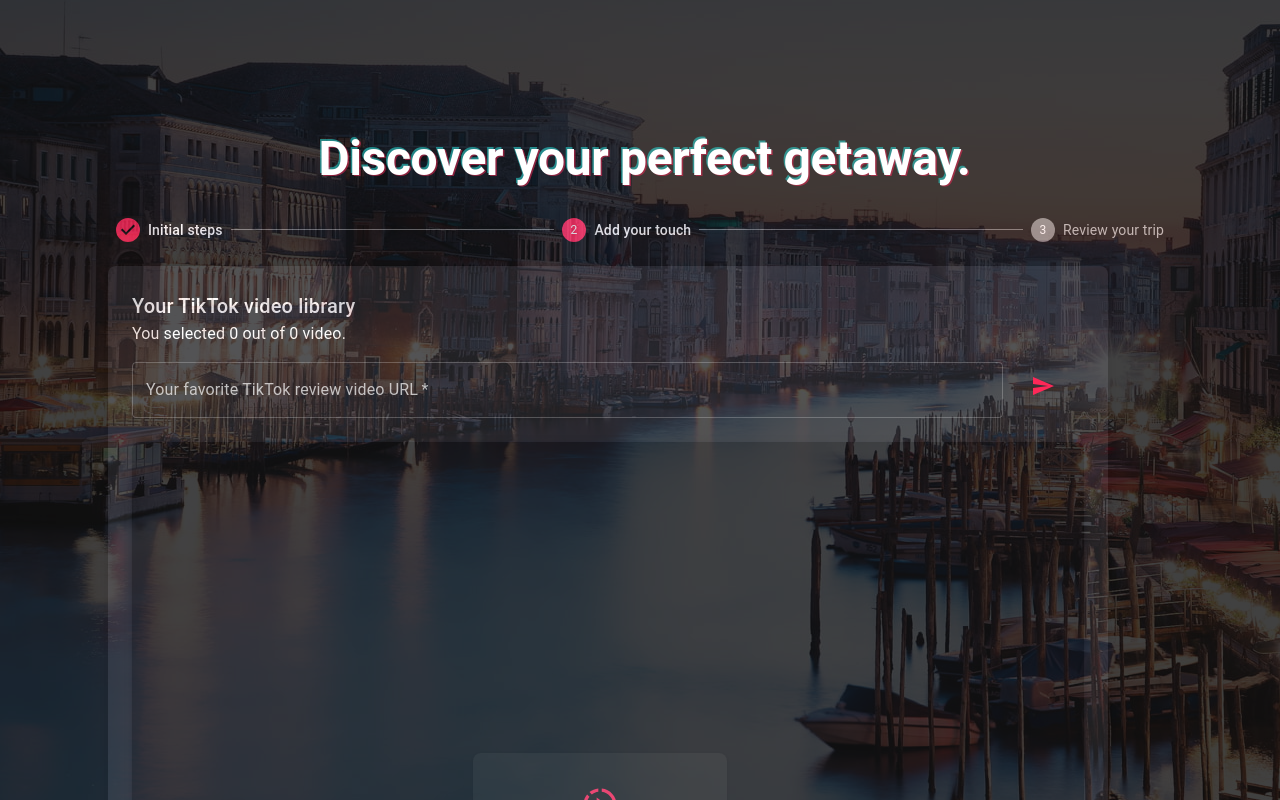
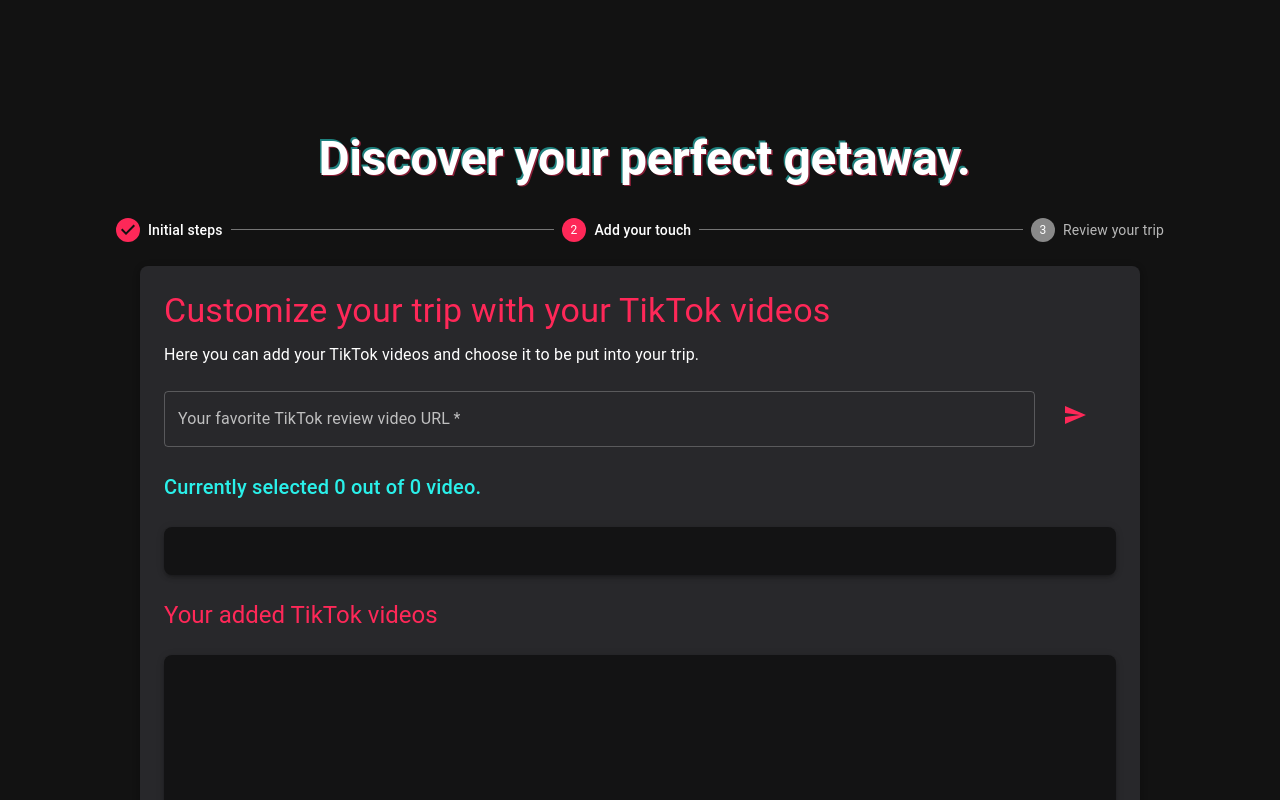
Before and after one commit to VietRocHack/TripPlanner-frontend, a React (Vite) app: page /create-trip in a window 1280 px wide. Both pictures are taken after a click on the button "NEXT". Shown: the top 800 px of the page. Built offline with nearby package versions, Linux system fonts and the light colour scheme.

Commit message:
Add videodisplay

```diff
--- a/src/components/VideoSelector/VideoDisplay/VideoDisplay.tsx
+++ b/src/components/VideoSelector/VideoDisplay/VideoDisplay.tsx
@@ -9,7 +9,6 @@ import {
   Typography,
   IconButton,
   SxProps,
-  Theme,
 } from "@mui/material";
 import { TikTokVideoObject } from "../../../utils/types";
 import SlowMotionVideoIcon from "@mui/icons-material/SlowMotionVideo";
@@ -25,7 +24,10 @@ interface VideoDisplayProps {
   listVid: TikTokVideoObject[];
   handleDeleteVid: (index: number, video: TikTokVideoObject) => void;
   handleChangeVid: (video: TikTokVideoObject) => void;
-  sx?: SxProps<Theme>;
+  orientation: "vertical" | "horizontal";
+  videosPerRow?: number;
+  minimalSettings?: boolean;
+  sx: SxProps | undefined;
 }
 
 const joyTheme = extendJoyTheme({
@@ -41,16 +43,78 @@ export default function VideoDisplay({
   listVid,
   handleDeleteVid,
   handleChangeVid,
+  orientation,
+  videosPerRow = 4,
+  minimalSettings = false,
   sx,
 }: VideoDisplayProps) {
+  const settingBox = (video: TikTokVideoObject, index: number) => {
+    if (minimalSettings) {
+      return (
+        <Box
+          sx={{
+            display: "flex",
+            justifyContent: "center",
+          }}
+        >
+          <Checkbox
+            checked={videos.has(video.id)}
+            onChange={() => {
+              handleChangeVid(video);
+            }}
+            color="secondary"
+          />
+        </Box>
+      );
+    } else {
+      return (
+        <Box
+          sx={{
+            display: "flex",
+            justifyContent: "space-between",
+          }}
+        >
+          <FormControlLabel
+            control={
+              <Checkbox
+                checked={videos.has(video.id)}
+                onChange={() => {
+                  handleChangeVid(video);
+                }}
+                color="secondary"
+              />
+            }
+            label={
+              videos.has(video.id) ? (
+                <Typography color="secondary">Added to the trip!</Typography>
+              ) : (
+                <Typography>Add to the trip!</Typography>
+              )
+            }
+          />
+          <IconButton
+            color="primary"
+            onClick={() => {
+              handleDeleteVid(index, video);
+            }}
+            disableRipple={true}
+          >
+            <DeleteIcon />
+          </IconButton>
+        </Box>
+      );
+    }
+  };
+
   return (
     <Paper elevation={3} sx={sx}>
+      {orientation === "vertical" ? (
         <Grid
           container
           spacing={2}
           sx={{
             flexGrow: 1,
-          height: 750,
+            height: "100%",
             overflowY: "auto",
             padding: 2,
           }}
@@ -76,47 +140,12 @@ export default function VideoDisplay({
                     <AspectRatio ratio="9/16">
                       <iframe
                         src={`https://www.tiktok.com/player/v1/${video.id}?rel=0&description=1`}
+                        height="200"
                         style={{ borderRadius: "inherit" }}
                       />
                     </AspectRatio>
                   </CssVarsProvider>
-
-                <Box
-                  sx={{
-                    display: "flex",
-                    justifyContent: "space-between",
-                  }}
-                >
-                  <FormControlLabel
-                    control={
-                      <Checkbox
-                        checked={videos.has(video.id)}
-                        onChange={() => {
-                          handleChangeVid(video);
-                        }}
-                        color="secondary"
-                      />
-                    }
-                    label={
-                      videos.has(video.id) ? (
-                        <Typography color="secondary">
-                          Added to the trip!
-                        </Typography>
-                      ) : (
-                        <Typography>Add to the trip!</Typography>
-                      )
-                    }
-                  />
-                  <IconButton
-                    color="primary"
-                    onClick={() => {
-                      handleDeleteVid(index, video);
-                    }}
-                    disableRipple={true}
-                  >
-                    <DeleteIcon />
-                  </IconButton>
-                </Box>
+                  {settingBox(video, index)}
                 </Grid>
               ))}
             </>
@@ -148,6 +177,28 @@ export default function VideoDisplay({
             </Paper>
           )}
         </Grid>
+      ) : (
+        <Box style={{ display: "flex", overflowX: "auto", gap: 15 }}>
+          {listVid.map((video, index) => (
+            <Box
+              key={video.id}
+              sx={{
+                width: 100 / videosPerRow + "%",
+              }}
+            >
+              <CssVarsProvider theme={theme}>
+                <AspectRatio ratio="9/16">
+                  <iframe
+                    src={`https://www.tiktok.com/player/v1/${video.id}?rel=0&description=1`}
+                    style={{ borderRadius: "inherit" }}
+                  />
+                </AspectRatio>
+              </CssVarsProvider>
+              {settingBox(video, index)}
+            </Box>
+          ))}
+        </Box>
+      )}
     </Paper>
   );
 }
--- a/src/components/VideoSelector/VideoSelector.tsx
+++ b/src/components/VideoSelector/VideoSelector.tsx
@@ -1,5 +1,4 @@
 import {
-  Box,
   CircularProgress,
   Grid,
   IconButton,
@@ -139,15 +138,6 @@ export default function VideoSelector({
   };
 
   return (
-    <Box
-      sx={{
-        display: "flex",
-        flexDirection: "column",
-        justifyContent: "center",
-        maxWidth: 1500,
-        width: "100%",
-      }}
-    >
     <Paper
       elevation={3}
       sx={{
@@ -159,10 +149,12 @@ export default function VideoSelector({
         maxWidth: 1000,
       }}
     >
-        <Typography variant="h6">Your TikTok video library</Typography>
-        <Typography variant="body1" sx={{ marginBottom: 2 }}>
-          You selected {videos.size} out of {listVid.length} video
-          {listVid.length > 1 ? "s" : ""}.
+      <Typography variant="h4" color="primary" gutterBottom>
+        Customize your trip with your TikTok videos
+      </Typography>
+      <Typography variant="body1" sx={{ marginBottom: 3 }} gutterBottom>
+        Here you can add your TikTok videos and choose it to be put into your
+        trip.
       </Typography>
 
       <Grid container spacing={2}>
@@ -176,6 +168,7 @@ export default function VideoSelector({
             required
             value={vid}
             onChange={handleVid}
+            sx={{ marginBottom: 3 }}
           />
         </Grid>
         <Grid item xs={1}>
@@ -190,11 +183,40 @@ export default function VideoSelector({
           </IconButton>
         </Grid>
       </Grid>
+
+      <Typography variant="h6" color="secondary" gutterBottom>
+        Currently selected {videos.size} out of {listVid.length} video
+        {listVid.length > 1 ? "s" : ""}.
+      </Typography>
+
+      <VideoDisplay
+        listVid={[...videos.values()]}
+        videos={videos}
+        handleChangeVid={handleChangeVid}
+        handleDeleteVid={handleDeleteVid}
+        orientation="horizontal"
+        sx={{
+          padding: 3,
+          borderRadius: 2,
+          marginTop: 3,
+          width: "100%",
+          background: "#131314",
+          marginBottom: 3,
+        }}
+        videosPerRow={5}
+        minimalSettings
+      />
+
+      <Typography color="primary" variant="h5">
+        Your added TikTok videos
+      </Typography>
+
       <VideoDisplay
         listVid={listVid}
         videos={videos}
         handleChangeVid={handleChangeVid}
         handleDeleteVid={handleDeleteVid}
+        orientation="vertical"
         sx={{
           padding: 3,
           borderRadius: 2,
@@ -202,9 +224,9 @@ export default function VideoSelector({
           width: "100%",
           background: "#131314",
           maxWidth: 1000,
+          height: 750,
         }}
       />
     </Paper>
-    </Box>
   );
 }
--- a/src/pages/FormScreen/FormPartTwo.tsx
+++ b/src/pages/FormScreen/FormPartTwo.tsx
@@ -15,6 +15,7 @@ export default function FormPartTwo({ videos, setVideos }: FormPartTwoProps) {
       sx={{
         display: "flex",
         justifyContent: "center",
+        alignItems: "center",
         width: "100%",
       }}
     >
--- a/src/pages/FormScreen/FormScreen.tsx
+++ b/src/pages/FormScreen/FormScreen.tsx
@@ -35,7 +35,7 @@ export default function FormScreen() {
 
   return (
     <>
-      <ImageBackground backgroundUrl={bgImage} opacity={0.2} />
+      {/* <ImageBackground backgroundUrl={bgImage} opacity={0.2} /> */}
 
       <Box className="main-content">
         <Grid container spacing={2}>
```
Lines whose indentation alone changed are shown as unchanged.
